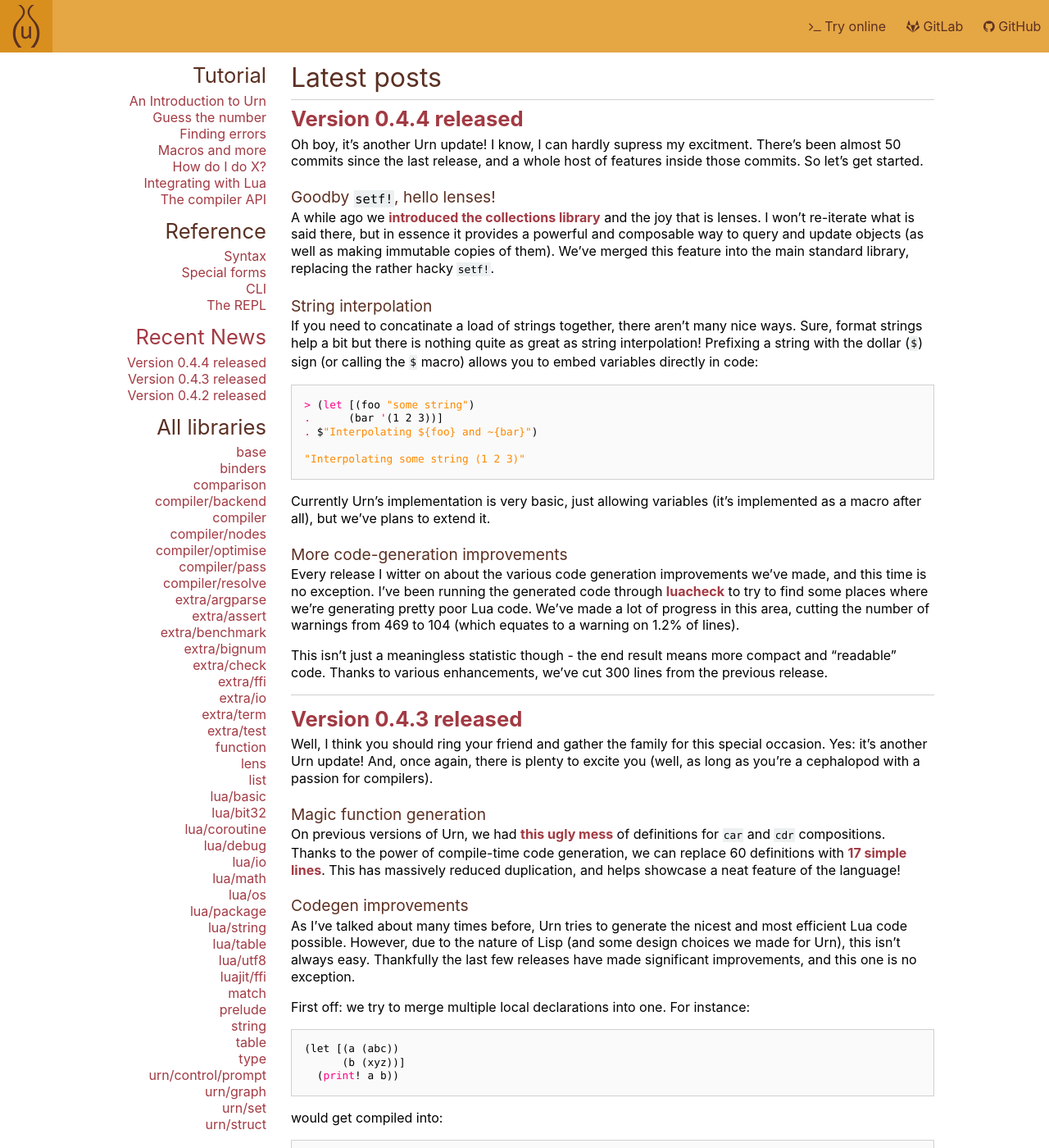
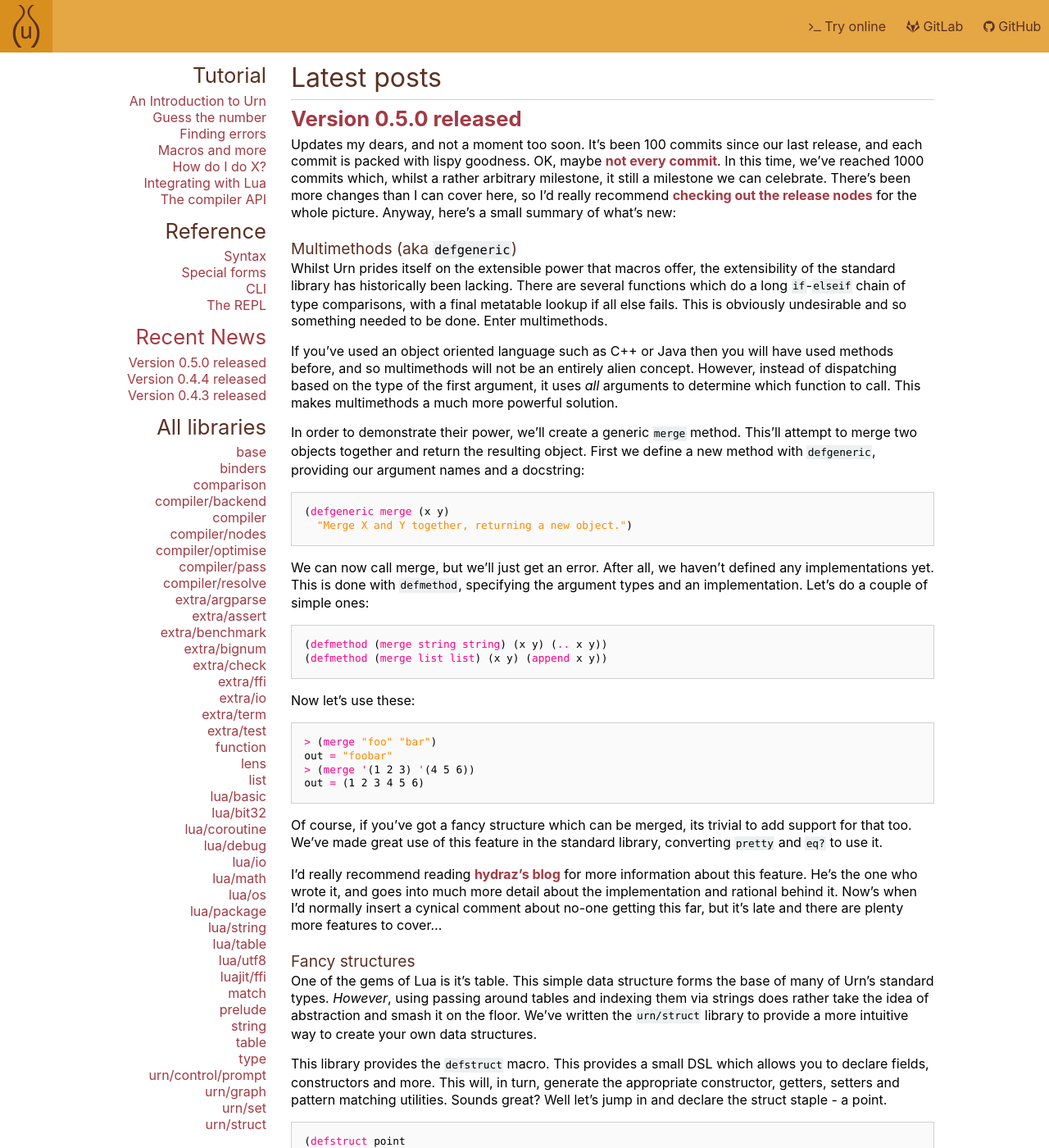
Before and after one commit to SquidDev/urn, a Jekyll site: the page built from posts/index.html, in a window 1280 px wide and 1400 px high. Shown: the whole window at 82% size. Built offline with Jekyll 4.4.1, drawn with Linux system fonts in a browser that asks for light colours; the list of posts is cut into pages by our own code; some of the changed text lies outside the part shown.

````diff
--- a/_posts/2017-07-09-version-0.4.4.md
+++ b/_posts/2017-07-09-version-0.4.4.md
@@ -6,7 +6,7 @@ date: 2017-07-09 21:03:00
 Oh boy, it's another Urn update! I know, I can hardly supress my excitment. There's been almost 50 commits since the
 last release, and a whole host of features inside those commits. So let's get started.
 
-## Goodby `setf!`, hello lenses!
+## Goodbye `setf!`, hello lenses!
 A while ago we [introduced the collections library][collections] and the joy that is lenses. I won't re-iterate what is
 said there, but in essence it provides a powerful and composable way to query and update objects (as well as making
 immutable copies of them). We've merged this feature into the main standard library, replacing the rather hacky `setf!`.
--- /dev/null
+++ b/_posts/2017-08-22-version-0.5.0.md
@@ -0,0 +1,124 @@
+---
+title: Version 0.5.0 released
+date: 2017-08-22 21:30:00
+---
+
+Updates my dears, and not a moment too soon. It's been 100 commits since our last release, and each commit is packed
+with lispy goodness. OK, maybe [not every commit][debug_commit]. In this time, we've reached 1000 commits which, whilst
+a rather arbitrary milestone, it still a milestone we can celebrate. There's been more changes than I can cover here, so
+I'd really recommend [checking out the release nodes][release_notes] for the whole picture. Anyway, here's a small
+summary of what's new:
+
+## Multimethods (aka `defgeneric`)
+Whilst Urn prides itself on the extensible power that macros offer, the extensibility of the standard library has
+historically been lacking. There are several functions which do a long `if`-`elseif` chain of type comparisons, with a
+final metatable lookup if all else fails. This is obviously undesirable and so something needed to be done. Enter
+multimethods.
+
+If you've used an object oriented language such as C++ or Java then you will have used methods before, and so
+multimethods will not be an entirely alien concept. However, instead of dispatching based on the type of the first
+argument, it uses *all* arguments to determine which function to call. This makes multimethods a much more powerful
+solution.
+
+In order to demonstrate their power, we'll create a generic `merge` method. This'll attempt to merge two objects
+together and return the resulting object. First we define a new method with `defgeneric`, providing our argument names
+and a docstring:
+
+```cl
+(defgeneric merge (x y)
+  "Merge X and Y together, returning a new object.")
+```
+
+We can now call merge, but we'll just get an error. After all, we haven't defined any implementations yet. This is done
+with `defmethod`, specifying the argument types and an implementation. Let's do a couple of simple ones:
+
+```cl
+(defmethod (merge string string) (x y) (.. x y))
+(defmethod (merge list list) (x y) (append x y))
+```
+
+Now let's use these:
+
+```cl
+> (merge "foo" "bar")
+out = "foobar"
+> (merge '(1 2 3) '(4 5 6))
+out = (1 2 3 4 5 6)
+```
+
+Of course, if you've got a fancy structure which can be merged, its trivial to add support for that too. We've made
+great use of this feature in the standard library, converting `pretty` and `eq?` to use it.
+
+I'd really recommend reading [hydraz's blog](https://hydraz.club/posts/2017-08-15.html) for more information about this
+feature. He's the one who wrote it, and goes into much more detail about the implementation and rational behind
+it. Now's when I'd normally insert a cynical comment about no-one getting this far, but it's late and there are plenty
+more features to cover...
+
+## Fancy structures
+One of the gems of Lua is it's table. This simple data structure forms the base of many of Urn's standard
+types. *However*, using passing around tables and indexing them via strings does rather take the idea of abstraction and
+smash it on the floor. We've written the `urn/struct` library to provide a more intuitive way to create your own data
+structures.
+
+This library provides the `defstruct` macro. This provides a small DSL which allows you to declare fields, constructors
+and more. This will, in turn, generate the appropriate constructor, getters, setters and pattern matching
+utilities. Sounds great? Well let's jump in and declare the struct staple - a point.
+
+```cl
+(defstruct point
+  (fields
+    (immutable x)
+    (immutable y)))
+
+(defmethod (pretty point) (p)
+  (string/format "(x=%d y=%d)" (point-x p) (point-y p)))
+```
+
+This structure definition will create a constructor (`init`) and a type predicate (`point?`). Each field definition will
+specify an argument to the constructor and a getter. If the field is marked as `mutable`, then a setter will also be
+generated. We also chuck in a `pretty` implementation for good measure.
+
+Now we can start constructing points, indexing their fields and printing them:
+
+```cl
+> (point 1 2)
+out = (x=1 y=2)
+> (point-x (point 1 2))
+out = 1
+> (point-y (pointt 1 2))
+out = 2
+```
+
+If you don't like these function names, then customising them is trivial. One can also make particular fields hidden
+package-local, if you have implementation specific fields. See [the documentation][urn_struct] for more information.
+
+## Testing, coverage and stability
+All these new features a awfully nice, if we don't have any guarantees they actually work correctly. That's why we've
+spent a lot of time getting our testing infrastructure up to date. I won't go into the details as frankly, it isn't
+*that* interesting but here's a couple of highlights:
+
+### Example testing
+The Urn documentation is full of example usage for various functions, complete with inputs and outputs. These examples
+are perfect for a trivial test case, to ensure the basic functionality is there. To make best use of these examples,
+we've written a compiler plugin which extracts codeblocks from docstrings and runs them, verifying the output is as
+expected.
+
+Whilst I'm not proposing doing away with normal tests - after all, you don't want to include every edge case in an
+example - they are a small step in making sure Urn is fully tested. Furthermore, it allows us to ensure all examples are
+up to date, and provides an incentive to write more documentation - always a plus.
+
+### Code coverage
+Tests are great for seeing what works, but it's much harder to find what doesn't work. One way to help with this is to
+determine what the test suite doesn't check. And so, of course, we've written a small code coverage utility for Urn. It
+generates files in the same format as LuaCov, and so provides some interpobility with other Lua-based tools. To get
+started, just run your code with the `--profile=coverage` switch.
+
+## Codegen and optimiser improvements
+Normally I'd bang on about the most exciting optimisation changes this release. However, for better or for worse, there
+haven't been many major changes. Instead, there's been a lot of work on stabilising the various systems, resulting in a
+less bugging and more consistent experience. Whilst it's far from perfect, we're one step closer to not blowing up in
+your face the whole time.
+
+[release_notes]: https://github.com/SquidDev/urn/releases
+[debug_commit]: https://gitlab.com/urn/urn/commit/a2185dbd316777f95d268a7a4f72ba68246b665c
+[urn_struct]: https://squiddev.github.io/urn/docs/lib.urn.struct.html
````
